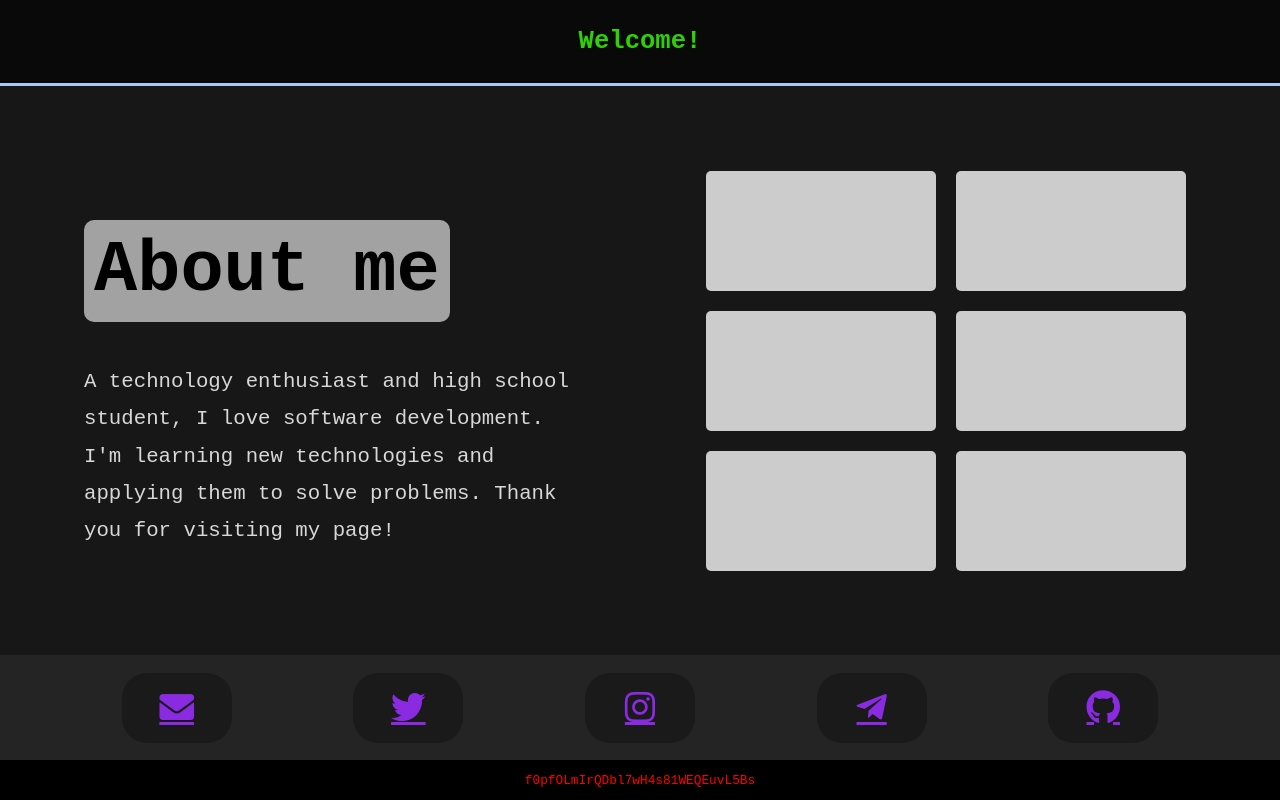
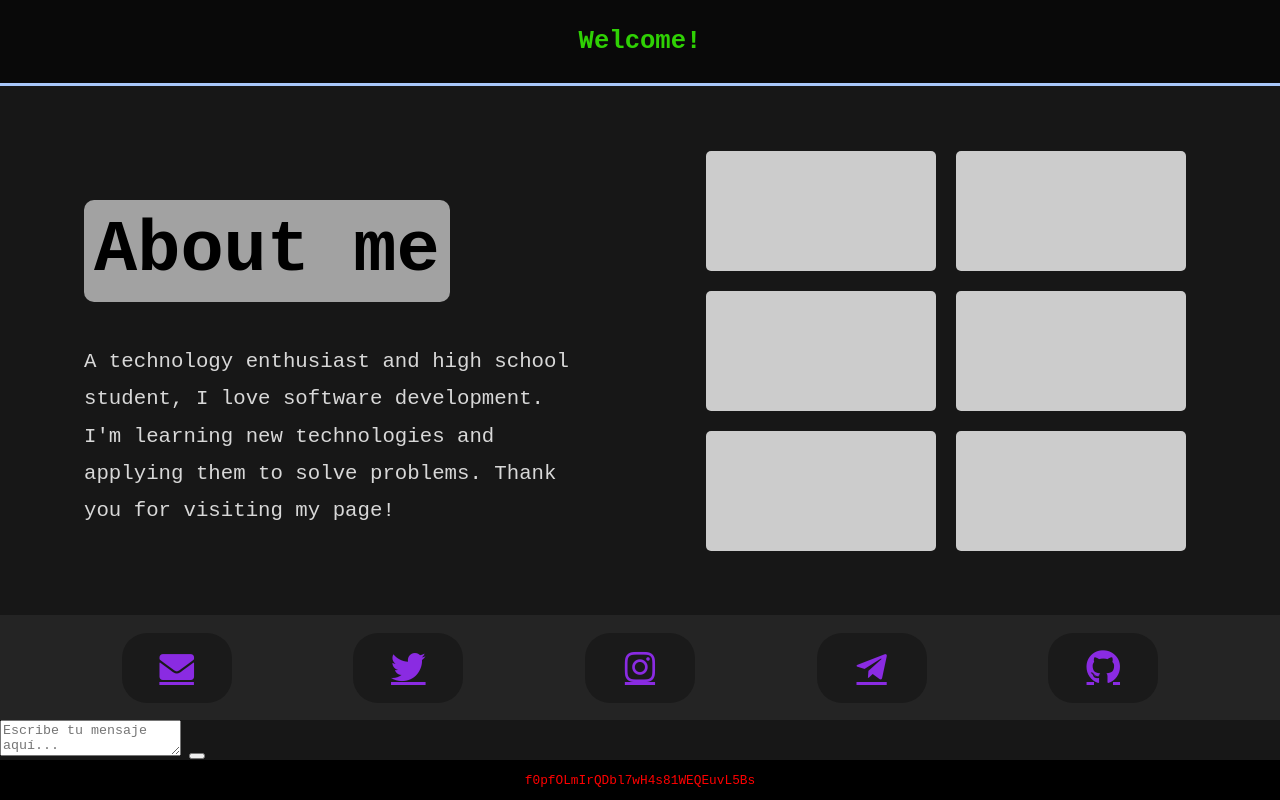
Before and after one commit to FeroxShark/FeroxPage, a plain HTML site: page Ferox's page/index.html in a window 1280 px wide. Drawn offline with Linux system fonts and the light colour scheme; some icons are missing.

Commit message:
Update index.html

```diff
--- a/Ferox's page/index.html
+++ b/Ferox's page/index.html
@@ -1,6 +1,7 @@
 <!DOCTYPE html>
 <html>
     <head>
+        <meta charset="UTF-8">
         <meta name="viewport" content="width=device-width, initial-scale=1.0">
         <meta name="description" content="Personal page of Ferox, a technology enthusiast and software developer.">
         <title>Ferox</title>
@@ -38,6 +39,15 @@
             <a href="https://t.me/ferox_shark" class="contact-icon"><i class="fab fa-telegram-plane"></i></a>
             <a href="https://github.com/FeroxShark" class="contact-icon"><i class="fab fa-github"></i></a>
         </div>
+        <div id="chat">
+            <div id="chat-messages">
+                <!-- Los mensajes del chat aparecerán aquí -->
+            </div>
+            <div>
+                <textarea id="chat-input" placeholder="Escribe tu mensaje aquí..."></textarea>
+                <button id="chat-submit"></button>
+            </div>
+        </div>
         <div class="footer">
             <p id="footer-text" data-value=""></p>
         </div>
```
